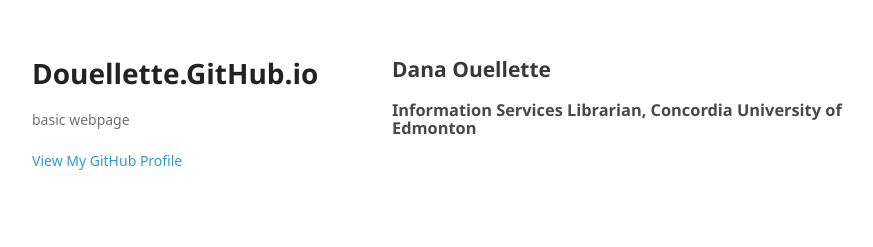
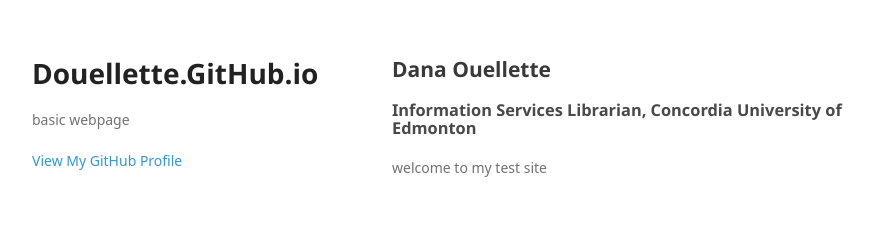
Before and after one commit to douellette/danaouellette.github.io, a plain HTML site: page index.html in a window 1280 px wide. Shown: the top 247 px of the page, without its empty margins (178-1051 px from the left). Drawn offline with Linux system fonts and the light colour scheme; a web font is replaced by a local one.

Commit message:
change index.html

```diff
--- a/index.html
+++ b/index.html
@@ -28,6 +28,7 @@
 
 <h3>
 <a id="information-services-librarian-concordia-university-of-edmonton" class="anchor" href="#information-services-librarian-concordia-university-of-edmonton" aria-hidden="true"><span aria-hidden="true" class="octicon octicon-link"></span></a>Information Services Librarian, Concordia University of Edmonton</h3>
+<p>welcome to my test site</p>
       </section>
       <footer>
         <p><small>Hosted on GitHub Pages &mdash; Theme by <a href="https://github.com/orderedlist">orderedlist</a></small></p>
```
